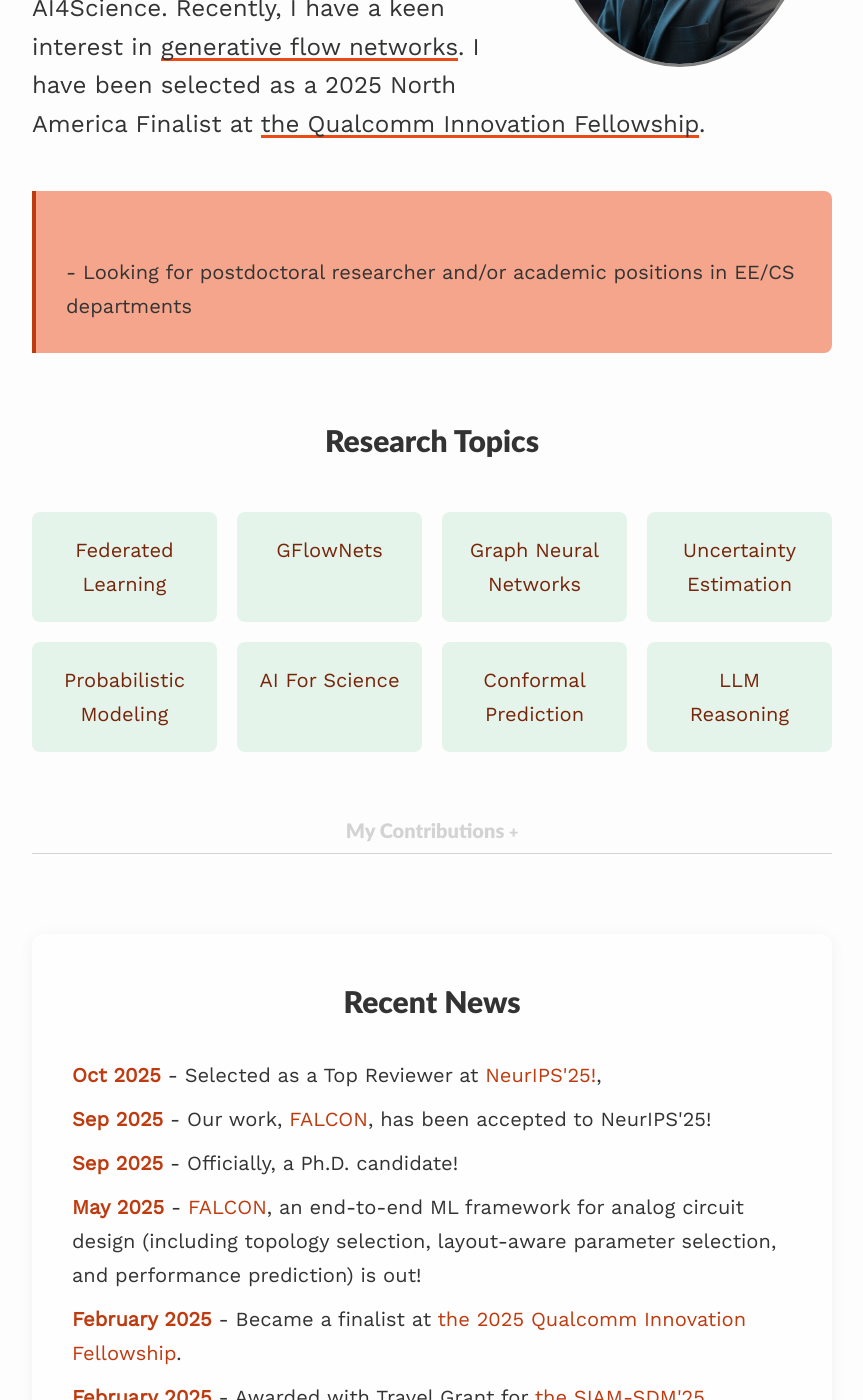
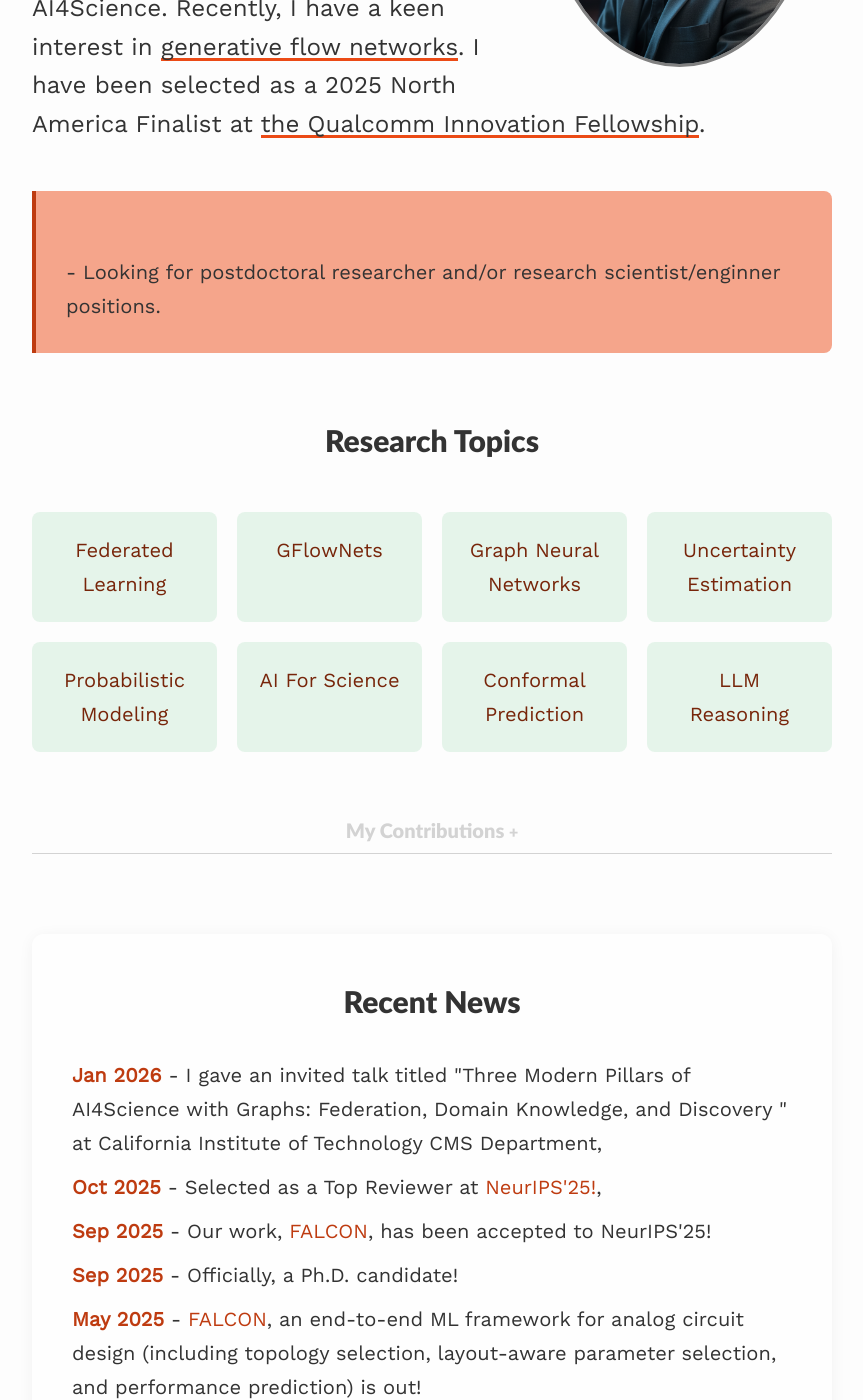
Before and after one commit to emirceyani/emirceyani.github.io, a Jekyll site: the page built from index.md, in a window 1280 px wide and 1400 px high, scrolled down 477 px. Shown: the whole window, without its empty margins (208-1071 px from the left). Built offline with Jekyll 4.4.1, drawn with Linux system fonts in a browser that asks for light colours.

Commit message:
Update invited talk and CV

```diff
--- a/index.md
+++ b/index.md
@@ -14,7 +14,7 @@ published: true
 
  <div class="highlight-box">
     <br>
-    - Looking for postdoctoral researcher and/or academic positions  in EE/CS departments
+    - Looking for postdoctoral researcher and/or research scientist/enginner positions.
 
   </div>
 
@@ -57,6 +57,9 @@ published: true
 <div class="news" style="margin-top: 2em;">
 <h2>Recent News</h2>
 <ul>
+<li><span class="news-date">Jan 2026</span> - I gave an invited talk titled "Three Modern Pillars of AI4Science with Graphs:
+Federation, Domain Knowledge, and Discovery
+" at California Institute of Technology CMS Department, </li>
   <li><span class="news-date">Oct 2025</span> - Selected as a Top Reviewer at <a href="https://neurips.cc/Conferences/2025/ProgramCommittee#top-reviewer">NeurIPS'25!</a>, </li>
   <li><span class="news-date">Sep 2025</span> - Our work, <a href="https://arxiv.org/abs/2505.21923">FALCON</a>, has been accepted to NeurIPS'25!</li>
   <li><span class="news-date">Sep 2025</span> - Officially, a Ph.D. candidate!</li>
```
Also changed, not shown: misc.md (added), 1 other file.
